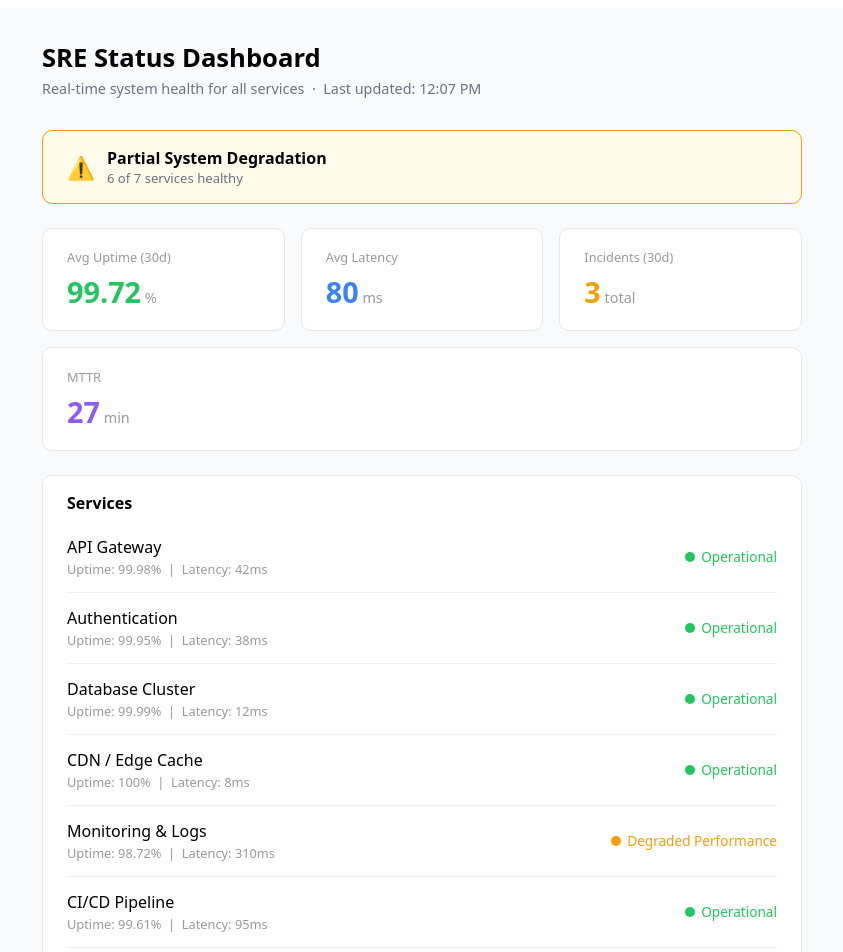
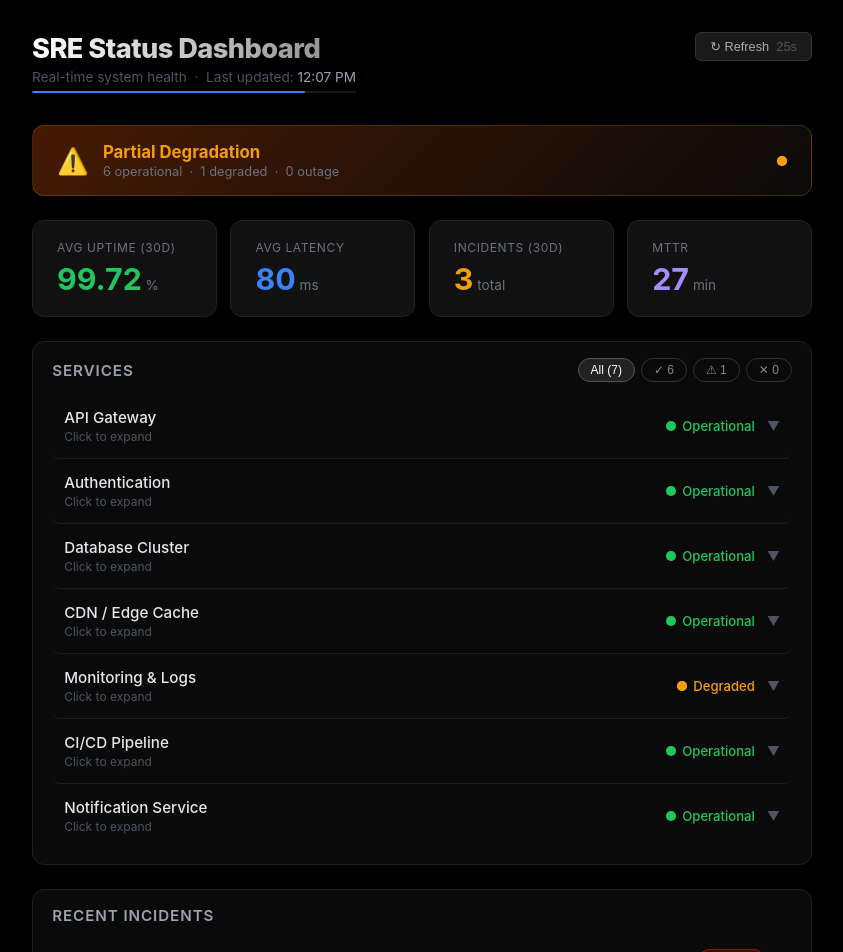
Before and after one commit to PradnyaRM/vercel-test, a Next.js app: page / in a window 1280 px wide. Shown: the top 952 px of the page, without its empty margins (218-1061 px from the left). Built offline with nearby package versions, Linux system fonts and the light colour scheme.

Commit message:
cosmetic changes to front end

```diff
--- a/pages/index.js
+++ b/pages/index.js
@@ -1,4 +1,4 @@
-import { useState, useEffect } from 'react';
+import { useState, useEffect, useRef } from 'react';
 
 const STATUS_COLORS = {
   operational: '#22c55e',
@@ -8,185 +8,386 @@ const STATUS_COLORS = {
 
 const STATUS_LABELS = {
   operational: 'Operational',
-  degraded: 'Degraded Performance',
-  outage: 'Major Outage',
+  degraded: 'Degraded',
+  outage: 'Outage',
 };
+
+const globalStyles = `
+  * { box-sizing: border-box; margin: 0; padding: 0; }
+  body { background: #000; }
+
+  @keyframes pulse {
+    0%, 100% { opacity: 1; transform: scale(1); }
+    50% { opacity: 0.4; transform: scale(1.5); }
+  }
+  @keyframes fadeIn {
+    from { opacity: 0; transform: translateY(8px); }
+    to   { opacity: 1; transform: translateY(0); }
+  }
+  @keyframes countdownShrink {
+    from { width: 100%; }
+    to   { width: 0%; }
+  }
+  @keyframes shimmer {
+    0%   { background-position: -200% center; }
+    100% { background-position:  200% center; }
+  }
+
+  .service-row {
+    display: flex;
+    justify-content: space-between;
+    align-items: center;
+    padding: 14px 12px;
+    border-radius: 8px;
+    cursor: pointer;
+    transition: background 0.15s ease;
+    border-bottom: 1px solid #1f1f1f;
+    animation: fadeIn 0.3s ease both;
+  }
+  .service-row:last-child { border-bottom: none; }
+  .service-row:hover { background: #161616; }
+
+  .metric-card {
+    background: #111;
+    border: 1px solid #222;
+    border-radius: 12px;
+    padding: 1.2rem 1.5rem;
+    flex: 1;
+    min-width: 130px;
+    transition: transform 0.15s ease, border-color 0.15s ease, box-shadow 0.15s ease;
+    animation: fadeIn 0.4s ease both;
+    cursor: default;
+  }
+  .metric-card:hover {
+    transform: translateY(-3px);
+    border-color: #333;
+    box-shadow: 0 8px 24px rgba(0,0,0,0.6);
+  }
+
+  .incident-row {
+    padding: 12px 0;
+    border-bottom: 1px solid #1a1a1a;
+    cursor: pointer;
+    transition: background 0.15s;
+    border-radius: 6px;
+    padding-left: 8px;
+    padding-right: 8px;
+  }
+  .incident-row:last-child { border-bottom: none; }
+  .incident-row:hover { background: #161616; }
+
+  .expand-detail {
+    overflow: hidden;
+    transition: max-height 0.25s ease, opacity 0.25s ease;
+  }
+
+  .refresh-btn {
+    background: #1a1a1a;
+    border: 1px solid #333;
+    color: #aaa;
+    padding: 6px 14px;
+    border-radius: 6px;
+    font-size: 0.8rem;
+    cursor: pointer;
+    transition: background 0.15s, color 0.15s, border-color 0.15s;
+  }
+  .refresh-btn:hover {
+    background: #222;
+    color: #fff;
+    border-color: #555;
+  }
+
+  .filter-btn {
+    background: transparent;
+    border: 1px solid #333;
+    color: #888;
+    padding: 4px 12px;
+    border-radius: 20px;
+    font-size: 0.75rem;
+    cursor: pointer;
+    transition: all 0.15s;
+  }
+  .filter-btn.active, .filter-btn:hover {
+    background: #222;
+    border-color: #555;
+    color: #fff;
+  }
+`;
+
+function PulseDot({ status }) {
+  return (
+    <span style={{ position: 'relative', display: 'inline-block', width: 10, height: 10 }}>
+      <span style={{
+        position: 'absolute', inset: 0,
+        borderRadius: '50%',
+        background: STATUS_COLORS[status],
+        opacity: status !== 'operational' ? 1 : 0.3,
+        animation: status !== 'operational' ? 'pulse 1.4s ease infinite' : 'none',
+      }} />
+      <span style={{
+        position: 'absolute', inset: 0,
+        borderRadius: '50%',
+        background: STATUS_COLORS[status],
+      }} />
+    </span>
+  );
+}
 
 function StatusBadge({ status }) {
   return (
     <span style={{
-      display: 'inline-flex',
-      alignItems: 'center',
-      gap: '6px',
-      fontSize: '0.85rem',
-      fontWeight: 500,
+      display: 'inline-flex', alignItems: 'center', gap: 6,
+      fontSize: '0.82rem', fontWeight: 500,
       color: STATUS_COLORS[status],
     }}>
-      <span style={{
-        width: 10,
-        height: 10,
-        borderRadius: '50%',
-        background: STATUS_COLORS[status],
-        display: 'inline-block',
-      }} />
+      <PulseDot status={status} />
       {STATUS_LABELS[status]}
     </span>
   );
 }
 
-function ServiceRow({ name, status, uptime, latency }) {
+function ServiceRow({ name, status, uptime, latency, index }) {
+  const [expanded, setExpanded] = useState(false);
   return (
-    <div style={{
-      display: 'flex',
-      justifyContent: 'space-between',
-      alignItems: 'center',
-      padding: '14px 0',
-      borderBottom: '1px solid #f0f0f0',
-    }}>
-      <div>
-        <div style={{ fontWeight: 500 }}>{name}</div>
-        <div style={{ fontSize: '0.8rem', color: '#999', marginTop: 2 }}>
-          Uptime: {uptime}% &nbsp;|&nbsp; Latency: {latency}ms
+    <div
+      className="service-row"
+      style={{ animationDelay: `${index * 50}ms` }}
+      onClick={() => setExpanded(e => !e)}
+    >
+      <div style={{ flex: 1 }}>
+        <div style={{ fontWeight: 500, color: '#e5e7eb', fontSize: '0.95rem' }}>{name}</div>
+        <div
+          className="expand-detail"
+          style={{ maxHeight: expanded ? 40 : 0, opacity: expanded ? 1 : 0 }}
+        >
+          <div style={{ fontSize: '0.78rem', color: '#6b7280', marginTop: 4 }}>
+            Uptime: <span style={{ color: '#22c55e' }}>{uptime}%</span>
+            &nbsp;·&nbsp;
+            Latency: <span style={{ color: latency > 200 ? '#f59e0b' : '#60a5fa' }}>{latency}ms</span>
           </div>
         </div>
+        {!expanded && (
+          <div style={{ fontSize: '0.75rem', color: '#4b5563', marginTop: 2 }}>
+            Click to expand
+          </div>
+        )}
+      </div>
+      <div style={{ display: 'flex', alignItems: 'center', gap: 12 }}>
         <StatusBadge status={status} />
-    </div>
-  );
-}
-
-function MetricCard({ label, value, unit, color }) {
-  return (
-    <div style={{
-      background: '#fff',
-      border: '1px solid #e5e7eb',
-      borderRadius: 10,
-      padding: '1.2rem 1.5rem',
-      flex: 1,
-      minWidth: 140,
-    }}>
-      <div style={{ fontSize: '0.8rem', color: '#999', marginBottom: 6 }}>{label}</div>
-      <div style={{ fontSize: '1.8rem', fontWeight: 700, color: color || '#111' }}>
-        {value}<span style={{ fontSize: '0.9rem', fontWeight: 400, color: '#999' }}> {unit}</span>
+        <span style={{ color: '#4b5563', fontSize: '0.8rem' }}>{expanded ? '▲' : '▼'}</span>
       </div>
     </div>
   );
 }
 
-export default function StatusPage({ services, incidents, metrics, lastUpdated }) {
-  const [time, setTime] = useState(lastUpdated);
+function MetricCard({ label, value, unit, color, index }) {
+  const [count, setCount] = useState(0);
+  const target = parseFloat(value);
 
   useEffect(() => {
-    const interval = setInterval(() => {
+    let start = 0;
+    const steps = 40;
+    const increment = target / steps;
+    const timer = setInterval(() => {
+      start += increment;
+      if (start >= target) { setCount(target); clearInterval(timer); }
+      else setCount(parseFloat(start.toFixed(2)));
+    }, 25);
+    return () => clearInterval(timer);
+  }, [target]);
+
+  return (
+    <div className="metric-card" style={{ animationDelay: `${index * 80}ms` }}>
+      <div style={{ fontSize: '0.75rem', color: '#6b7280', marginBottom: 6, textTransform: 'uppercase', letterSpacing: '0.05em' }}>{label}</div>
+      <div style={{ fontSize: '1.9rem', fontWeight: 700, color: color }}>
+        {count}
+        <span style={{ fontSize: '0.85rem', fontWeight: 400, color: '#6b7280' }}> {unit}</span>
+      </div>
+    </div>
+  );
+}
+
+function CountdownBar({ seconds, total }) {
+  return (
+    <div style={{ height: 2, background: '#1a1a1a', borderRadius: 2, overflow: 'hidden', marginTop: 6 }}>
+      <div style={{
+        height: '100%',
+        background: '#3b82f6',
+        width: `${(seconds / total) * 100}%`,
+        transition: 'width 1s linear',
+        borderRadius: 2,
+      }} />
+    </div>
+  );
+}
+
+export default function StatusPage({ services: initialServices, incidents, metrics, lastUpdated }) {
+  const REFRESH_INTERVAL = 30;
+  const [time, setTime] = useState(lastUpdated);
+  const [countdown, setCountdown] = useState(REFRESH_INTERVAL);
+  const [filter, setFilter] = useState('all');
+  const [refreshKey, setRefreshKey] = useState(0);
+
+  useEffect(() => {
+    const tick = setInterval(() => {
+      setCountdown(c => {
+        if (c <= 1) {
           setTime(new Date().toLocaleTimeString());
-    }, 30000);
-    return () => clearInterval(interval);
+          setRefreshKey(k => k + 1);
+          return REFRESH_INTERVAL;
+        }
+        return c - 1;
+      });
+    }, 1000);
+    return () => clearInterval(tick);
   }, []);
 
-  const allOperational = services.every(s => s.status === 'operational');
-  const hasOutage = services.some(s => s.status === 'outage');
+  const allOperational = initialServices.every(s => s.status === 'operational');
+  const hasOutage = initialServices.some(s => s.status === 'outage');
+  const overallStatus = hasOutage ? 'outage' : allOperational ? 'operational' : 'degraded';
 
-  const overallStatus = hasOutage ? 'outage' : allOperational ? 'operational' : 'degraded';
-  const overallBg = hasOutage ? '#fef2f2' : allOperational ? '#f0fdf4' : '#fffbeb';
-  const overallBorder = STATUS_COLORS[overallStatus];
+  const overallGradient = {
+    operational: 'linear-gradient(135deg, #052e16 0%, #0a0a0a 100%)',
+    degraded:    'linear-gradient(135deg, #451a03 0%, #0a0a0a 100%)',
+    outage:      'linear-gradient(135deg, #450a0a 0%, #0a0a0a 100%)',
+  }[overallStatus];
+
+  const filtered = filter === 'all'
+    ? initialServices
+    : initialServices.filter(s => s.status === filter);
+
+  const counts = {
+    operational: initialServices.filter(s => s.status === 'operational').length,
+    degraded:    initialServices.filter(s => s.status === 'degraded').length,
+    outage:      initialServices.filter(s => s.status === 'outage').length,
+  };
 
   return (
-    <div style={{ fontFamily: 'system-ui, sans-serif', background: '#f9fafb', minHeight: '100vh', padding: '2rem 1rem' }}>
-      <div style={{ maxWidth: 760, margin: '0 auto' }}>
+    <>
+      <style>{globalStyles}</style>
+      <div style={{ fontFamily: "'Inter', system-ui, sans-serif", background: '#000', minHeight: '100vh', padding: '2rem 1rem', color: '#e5e7eb' }}>
+        <div style={{ maxWidth: 780, margin: '0 auto' }}>
 
           {/* Header */}
-        <div style={{ marginBottom: '2rem' }}>
-          <h1 style={{ fontSize: '1.6rem', fontWeight: 700, margin: 0 }}>SRE Status Dashboard</h1>
-          <p style={{ color: '#6b7280', marginTop: 4, fontSize: '0.9rem' }}>
-            Real-time system health for all services &nbsp;·&nbsp; Last updated: {time}
+          <div style={{ marginBottom: '2rem', display: 'flex', justifyContent: 'space-between', alignItems: 'flex-start', flexWrap: 'wrap', gap: 12 }}>
+            <div>
+              <h1 style={{
+                fontSize: '1.7rem', fontWeight: 800, letterSpacing: '-0.02em',
+                background: 'linear-gradient(90deg, #fff 0%, #888 100%)',
+                WebkitBackgroundClip: 'text', WebkitTextFillColor: 'transparent',
+              }}>
+                SRE Status Dashboard
+              </h1>
+              <p style={{ color: '#4b5563', marginTop: 4, fontSize: '0.85rem' }}>
+                Real-time system health &nbsp;·&nbsp; Last updated: <span style={{ color: '#9ca3af' }}>{time}</span>
               </p>
+              <CountdownBar seconds={countdown} total={REFRESH_INTERVAL} />
+            </div>
+            <button className="refresh-btn" onClick={() => { setTime(new Date().toLocaleTimeString()); setCountdown(REFRESH_INTERVAL); setRefreshKey(k => k + 1); }}>
+              ↻ Refresh &nbsp;<span style={{ color: '#555' }}>{countdown}s</span>
+            </button>
           </div>
 
           {/* Overall Status Banner */}
           <div style={{
-          background: overallBg,
-          border: `1px solid ${overallBorder}`,
-          borderRadius: 10,
+            background: overallGradient,
+            border: `1px solid ${STATUS_COLORS[overallStatus]}33`,
+            borderRadius: 12,
             padding: '1rem 1.5rem',
             marginBottom: '1.5rem',
-          display: 'flex',
-          alignItems: 'center',
-          gap: 12,
+            display: 'flex', alignItems: 'center', gap: 14,
+            animation: 'fadeIn 0.3s ease both',
           }}>
-          <span style={{ fontSize: '1.4rem' }}>
+            <span style={{ fontSize: '1.6rem' }}>
               {overallStatus === 'operational' ? '✅' : overallStatus === 'degraded' ? '⚠️' : '🔴'}
             </span>
-          <div>
-            <div style={{ fontWeight: 600 }}>
-              {overallStatus === 'operational'
-                ? 'All Systems Operational'
-                : overallStatus === 'degraded'
-                ? 'Partial System Degradation'
-                : 'Active Outage Detected'}
+            <div style={{ flex: 1 }}>
+              <div style={{ fontWeight: 700, fontSize: '1.05rem', color: STATUS_COLORS[overallStatus] }}>
+                {overallStatus === 'operational' ? 'All Systems Operational' : overallStatus === 'degraded' ? 'Partial Degradation' : 'Active Outage'}
               </div>
-            <div style={{ fontSize: '0.82rem', color: '#6b7280' }}>
-              {services.filter(s => s.status === 'operational').length} of {services.length} services healthy
+              <div style={{ fontSize: '0.8rem', color: '#6b7280', marginTop: 2 }}>
+                {counts.operational} operational &nbsp;·&nbsp; {counts.degraded} degraded &nbsp;·&nbsp; {counts.outage} outage
               </div>
             </div>
+            <PulseDot status={overallStatus} />
           </div>
 
           {/* Metrics */}
-        <div style={{ display: 'flex', gap: '1rem', flexWrap: 'wrap', marginBottom: '1.5rem' }}>
-          <MetricCard label="Avg Uptime (30d)" value={metrics.avgUptime} unit="%" color="#22c55e" />
-          <MetricCard label="Avg Latency" value={metrics.avgLatency} unit="ms" color="#3b82f6" />
-          <MetricCard label="Incidents (30d)" value={metrics.incidents} unit="total" color="#f59e0b" />
-          <MetricCard label="MTTR" value={metrics.mttr} unit="min" color="#8b5cf6" />
+          <div key={`metrics-${refreshKey}`} style={{ display: 'flex', gap: '0.85rem', flexWrap: 'wrap', marginBottom: '1.5rem' }}>
+            <MetricCard index={0} label="Avg Uptime (30d)" value={metrics.avgUptime} unit="%" color="#22c55e" />
+            <MetricCard index={1} label="Avg Latency"      value={metrics.avgLatency} unit="ms" color="#3b82f6" />
+            <MetricCard index={2} label="Incidents (30d)"  value={metrics.incidents}  unit="total" color="#f59e0b" />
+            <MetricCard index={3} label="MTTR"             value={metrics.mttr}       unit="min" color="#a78bfa" />
           </div>
 
           {/* Services */}
-        <div style={{
-          background: '#fff',
-          border: '1px solid #e5e7eb',
-          borderRadius: 10,
-          padding: '1rem 1.5rem',
-          marginBottom: '1.5rem',
-        }}>
-          <h2 style={{ fontSize: '1rem', fontWeight: 600, margin: '0 0 0.5rem' }}>Services</h2>
-          {services.map(s => (
-            <ServiceRow key={s.name} {...s} />
+          <div style={{ background: '#0a0a0a', border: '1px solid #1f1f1f', borderRadius: 12, padding: '1rem 1.2rem', marginBottom: '1.5rem' }}>
+            <div style={{ display: 'flex', justifyContent: 'space-between', alignItems: 'center', marginBottom: '0.75rem', flexWrap: 'wrap', gap: 8 }}>
+              <h2 style={{ fontSize: '0.95rem', fontWeight: 600, color: '#9ca3af', textTransform: 'uppercase', letterSpacing: '0.06em' }}>Services</h2>
+              <div style={{ display: 'flex', gap: 6 }}>
+                {['all', 'operational', 'degraded', 'outage'].map(f => (
+                  <button key={f} className={`filter-btn ${filter === f ? 'active' : ''}`} onClick={() => setFilter(f)}>
+                    {f === 'all' ? `All (${initialServices.length})` : f === 'operational' ? `✓ ${counts.operational}` : f === 'degraded' ? `⚠ ${counts.degraded}` : `✕ ${counts.outage}`}
+                  </button>
                 ))}
+              </div>
+            </div>
+            {filtered.length === 0
+              ? <p style={{ color: '#4b5563', fontSize: '0.9rem', padding: '8px 12px' }}>No services match this filter.</p>
+              : filtered.map((s, i) => <ServiceRow key={s.name} {...s} index={i} />)
+            }
           </div>
 
           {/* Incidents */}
-        <div style={{
-          background: '#fff',
-          border: '1px solid #e5e7eb',
-          borderRadius: 10,
-          padding: '1rem 1.5rem',
-        }}>
-          <h2 style={{ fontSize: '1rem', fontWeight: 600, margin: '0 0 0.5rem' }}>Recent Incidents</h2>
-          {incidents.length === 0 ? (
-            <p style={{ color: '#6b7280', fontSize: '0.9rem' }}>No incidents in the last 30 days.</p>
-          ) : incidents.map((inc, i) => (
-            <div key={i} style={{ padding: '12px 0', borderBottom: i < incidents.length - 1 ? '1px solid #f0f0f0' : 'none' }}>
+          <div style={{ background: '#0a0a0a', border: '1px solid #1f1f1f', borderRadius: 12, padding: '1rem 1.2rem' }}>
+            <h2 style={{ fontSize: '0.95rem', fontWeight: 600, color: '#9ca3af', textTransform: 'uppercase', letterSpacing: '0.06em', marginBottom: '0.75rem' }}>Recent Incidents</h2>
+            {incidents.length === 0
+              ? <p style={{ color: '#4b5563', fontSize: '0.9rem' }}>No incidents in the last 30 days.</p>
+              : incidents.map((inc, i) => <IncidentRow key={i} incident={inc} index={i} total={incidents.length} />)
+            }
+          </div>
+
+          <p style={{ textAlign: 'center', color: '#374151', fontSize: '0.75rem', marginTop: '2rem' }}>
+            Powered by Vercel &nbsp;·&nbsp; vercel-test POC
+          </p>
+        </div>
+      </div>
+    </>
+  );
+}
+
+function IncidentRow({ incident: inc, index: i, total }) {
+  const [open, setOpen] = useState(false);
+  return (
+    <div
+      className="incident-row"
+      style={{ borderBottom: i < total - 1 ? '1px solid #1a1a1a' : 'none', animationDelay: `${i * 60}ms` }}
+      onClick={() => setOpen(o => !o)}
+    >
       <div style={{ display: 'flex', justifyContent: 'space-between', alignItems: 'flex-start' }}>
-                <div style={{ fontWeight: 500, fontSize: '0.95rem' }}>{inc.title}</div>
+        <div style={{ fontWeight: 500, fontSize: '0.9rem', color: '#d1d5db' }}>{inc.title}</div>
+        <div style={{ display: 'flex', alignItems: 'center', gap: 8 }}>
           <span style={{
-                  fontSize: '0.75rem',
-                  background: inc.resolved ? '#f0fdf4' : '#fef2f2',
-                  color: inc.resolved ? '#16a34a' : '#dc2626',
-                  padding: '2px 8px',
-                  borderRadius: 20,
-                  whiteSpace: 'nowrap',
-                  marginLeft: 12,
+            fontSize: '0.72rem',
+            background: inc.resolved ? '#052e16' : '#450a0a',
+            color: inc.resolved ? '#22c55e' : '#f87171',
+            border: `1px solid ${inc.resolved ? '#14532d' : '#7f1d1d'}`,
+            padding: '2px 8px', borderRadius: 20, whiteSpace: 'nowrap',
           }}>
             {inc.resolved ? 'Resolved' : 'Ongoing'}
           </span>
-              </div>
-              <div style={{ fontSize: '0.8rem', color: '#9ca3af', marginTop: 3 }}>
-                {inc.date} &nbsp;·&nbsp; Duration: {inc.duration} &nbsp;·&nbsp; Affected: {inc.affected}
+          <span style={{ color: '#4b5563', fontSize: '0.75rem' }}>{open ? '▲' : '▼'}</span>
         </div>
       </div>
-          ))}
+      <div
+        className="expand-detail"
+        style={{ maxHeight: open ? 60 : 0, opacity: open ? 1 : 0 }}
+      >
+        <div style={{ fontSize: '0.78rem', color: '#6b7280', marginTop: 6, display: 'flex', gap: 16, flexWrap: 'wrap' }}>
+          <span>📅 {inc.date}</span>
+          <span>⏱ Duration: <span style={{ color: '#9ca3af' }}>{inc.duration}</span></span>
+          <span>🔧 Affected: <span style={{ color: '#9ca3af' }}>{inc.affected}</span></span>
         </div>
-
-        <p style={{ textAlign: 'center', color: '#d1d5db', fontSize: '0.8rem', marginTop: '2rem' }}>
-          Powered by Vercel &nbsp;·&nbsp; vercel-test POC
-        </p>
       </div>
     </div>
   );
@@ -194,51 +395,26 @@ export default function StatusPage({ services, incidents, metrics, lastUpdated }
 
 export async function getServerSideProps() {
   const services = [
-    { name: 'API Gateway',       status: 'operational', uptime: 99.98, latency: 42  },
-    { name: 'Authentication',    status: 'operational', uptime: 99.95, latency: 38  },
-    { name: 'Database Cluster',  status: 'operational', uptime: 99.99, latency: 12  },
-    { name: 'CDN / Edge Cache',  status: 'operational', uptime: 100.0, latency: 8   },
-    { name: 'Monitoring & Logs', status: 'degraded',    uptime: 98.72, latency: 310 },
-    { name: 'CI/CD Pipeline',    status: 'operational', uptime: 99.61, latency: 95  },
+    { name: 'API Gateway',        status: 'operational', uptime: 99.98, latency: 42  },
+    { name: 'Authentication',     status: 'operational', uptime: 99.95, latency: 38  },
+    { name: 'Database Cluster',   status: 'operational', uptime: 99.99, latency: 12  },
+    { name: 'CDN / Edge Cache',   status: 'operational', uptime: 100.0, latency: 8   },
+    { name: 'Monitoring & Logs',  status: 'degraded',    uptime: 98.72, latency: 310 },
+    { name: 'CI/CD Pipeline',     status: 'operational', uptime: 99.61, latency: 95  },
     { name: 'Notification Service', status: 'operational', uptime: 99.80, latency: 55 },
   ];
 
   const incidents = [
-    {
-      title: 'Monitoring service high latency',
-      date: 'Apr 8, 2026',
-      duration: '47 min',
-      affected: 'Monitoring & Logs',
-      resolved: false,
-    },
-    {
-      title: 'Database failover during scheduled maintenance',
-      date: 'Mar 29, 2026',
-      duration: '12 min',
-      affected: 'Database Cluster',
-      resolved: true,
-    },
-    {
-      title: 'CDN cache invalidation delay',
-      date: 'Mar 15, 2026',
-      duration: '23 min',
-      affected: 'CDN / Edge Cache',
-      resolved: true,
-    },
+    { title: 'Monitoring service high latency',              date: 'Apr 8, 2026',  duration: '47 min', affected: 'Monitoring & Logs',  resolved: false },
+    { title: 'Database failover during scheduled maintenance', date: 'Mar 29, 2026', duration: '12 min', affected: 'Database Cluster',   resolved: true  },
+    { title: 'CDN cache invalidation delay',                 date: 'Mar 15, 2026', duration: '23 min', affected: 'CDN / Edge Cache',   resolved: true  },
   ];
 
-  const metrics = {
-    avgUptime: 99.72,
-    avgLatency: 80,
-    incidents: 3,
-    mttr: 27,
-  };
+  const metrics = { avgUptime: 99.72, avgLatency: 80, incidents: 3, mttr: 27 };
 
   return {
     props: {
-      services,
-      incidents,
-      metrics,
+      services, incidents, metrics,
       lastUpdated: new Date().toLocaleTimeString('en-US', { hour: '2-digit', minute: '2-digit' }),
     },
   };
```
Lines whose indentation alone changed are shown as unchanged.
